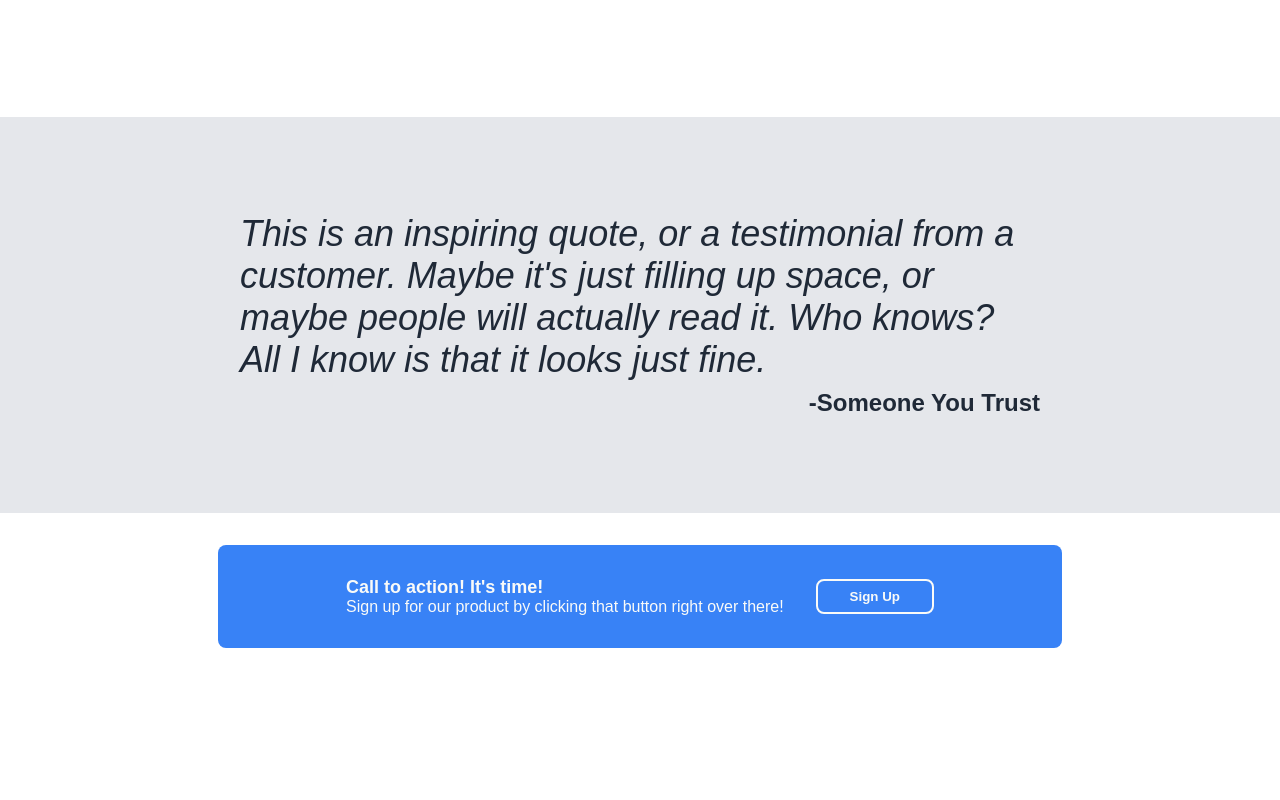
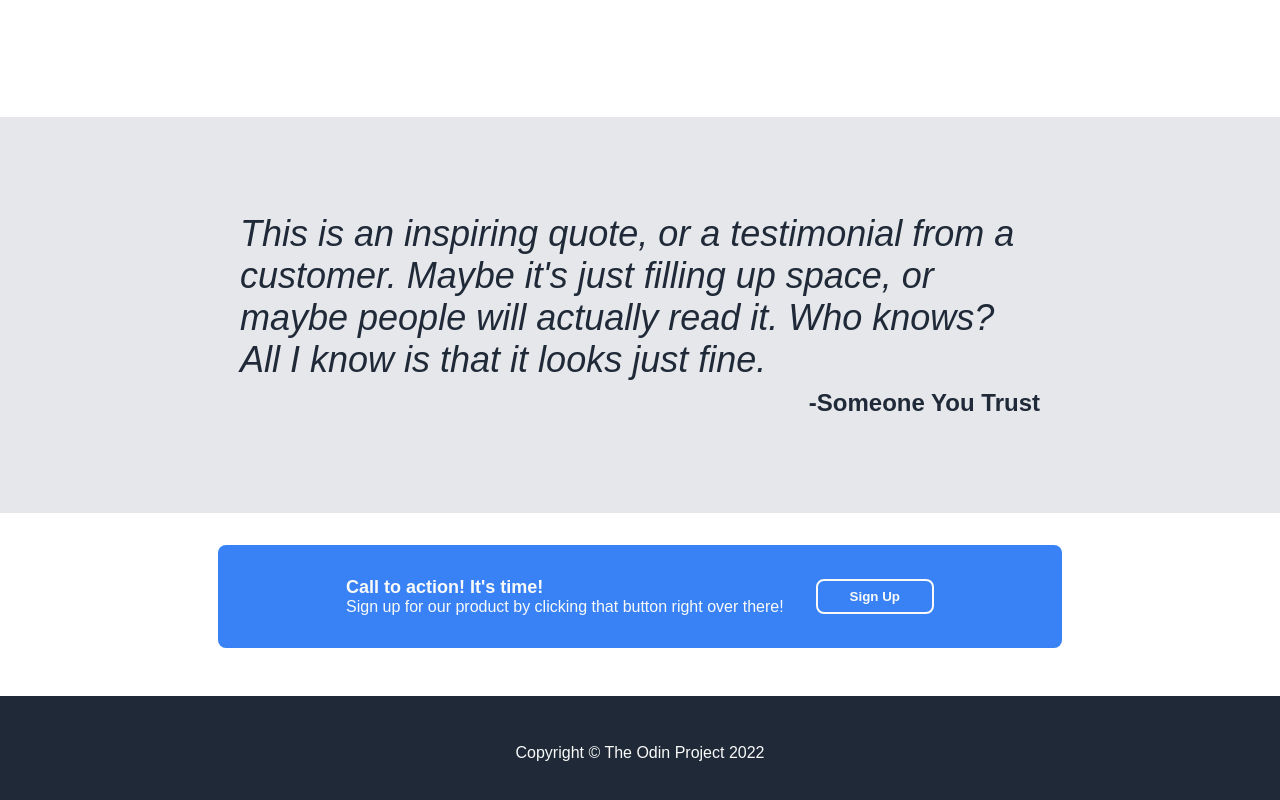
Before and after one commit to bakkene/sample-landing-page, a plain HTML site: page index.html in a window 1280 px wide. Shown: the part 837-1637 px from the top of the page. Before the commit the page ends 1533 px from the top, so only its background shows below. Drawn offline with Linux system fonts and the light colour scheme.

Commit message:
Add and style footer and copyright

```diff
--- a/index.html
+++ b/index.html
@@ -68,7 +68,7 @@
 
     </div>
     <div class="footer">
-
+        <div id="copyright">Copyright © The Odin Project 2022</div>
     </div>
 </body>
 </html>
--- a/style.css
+++ b/style.css
@@ -196,3 +196,15 @@ a {
     padding-bottom: 8px;
     /* max-height: 24px; */
 }
+
+.footer {
+    display: flex;
+    justify-content: center;
+    align-items: center;
+    padding: 48px;
+    background-color: #1f2937;
+}
+
+#copyright {
+    color: #f9faf8;
+}
```
